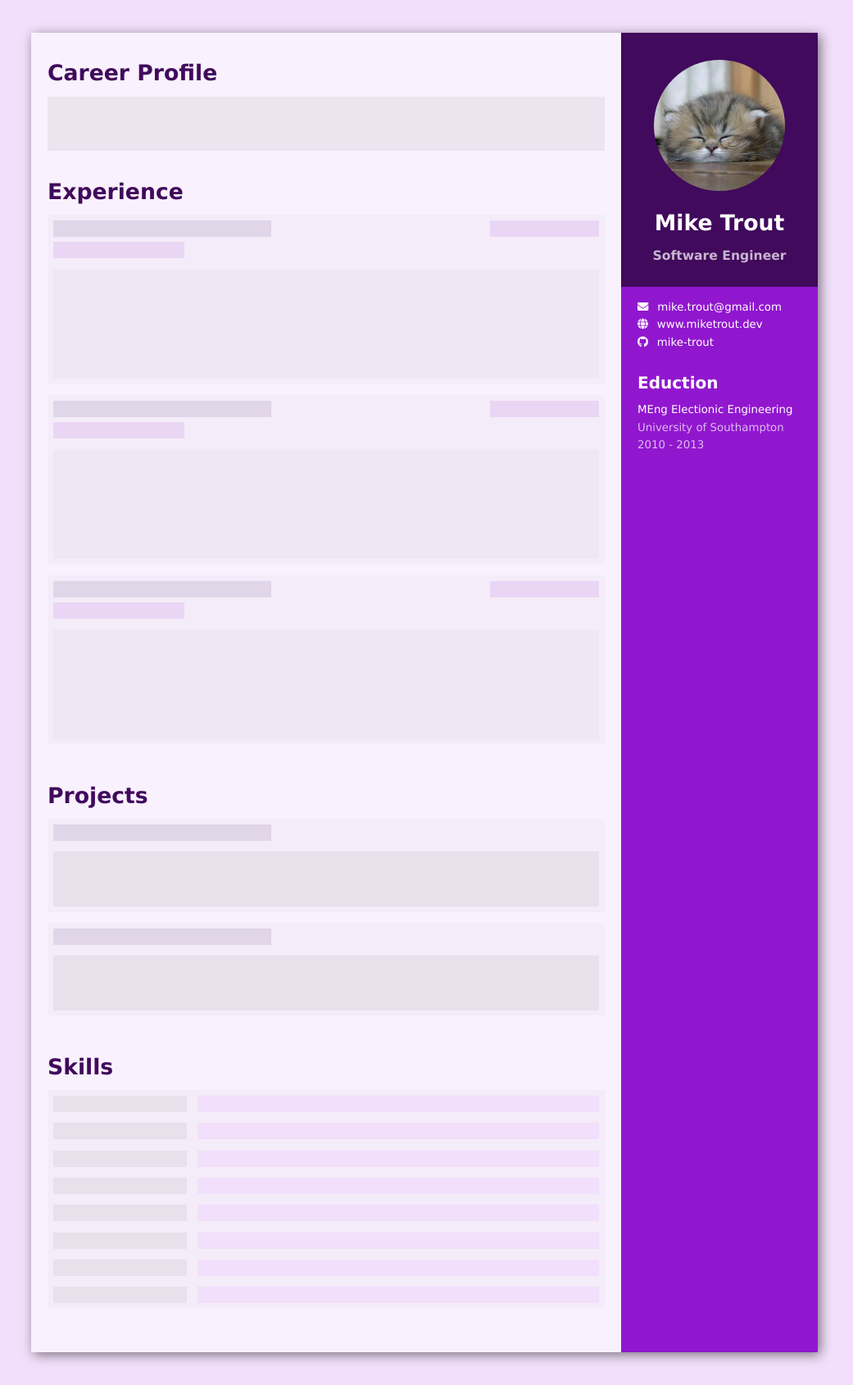
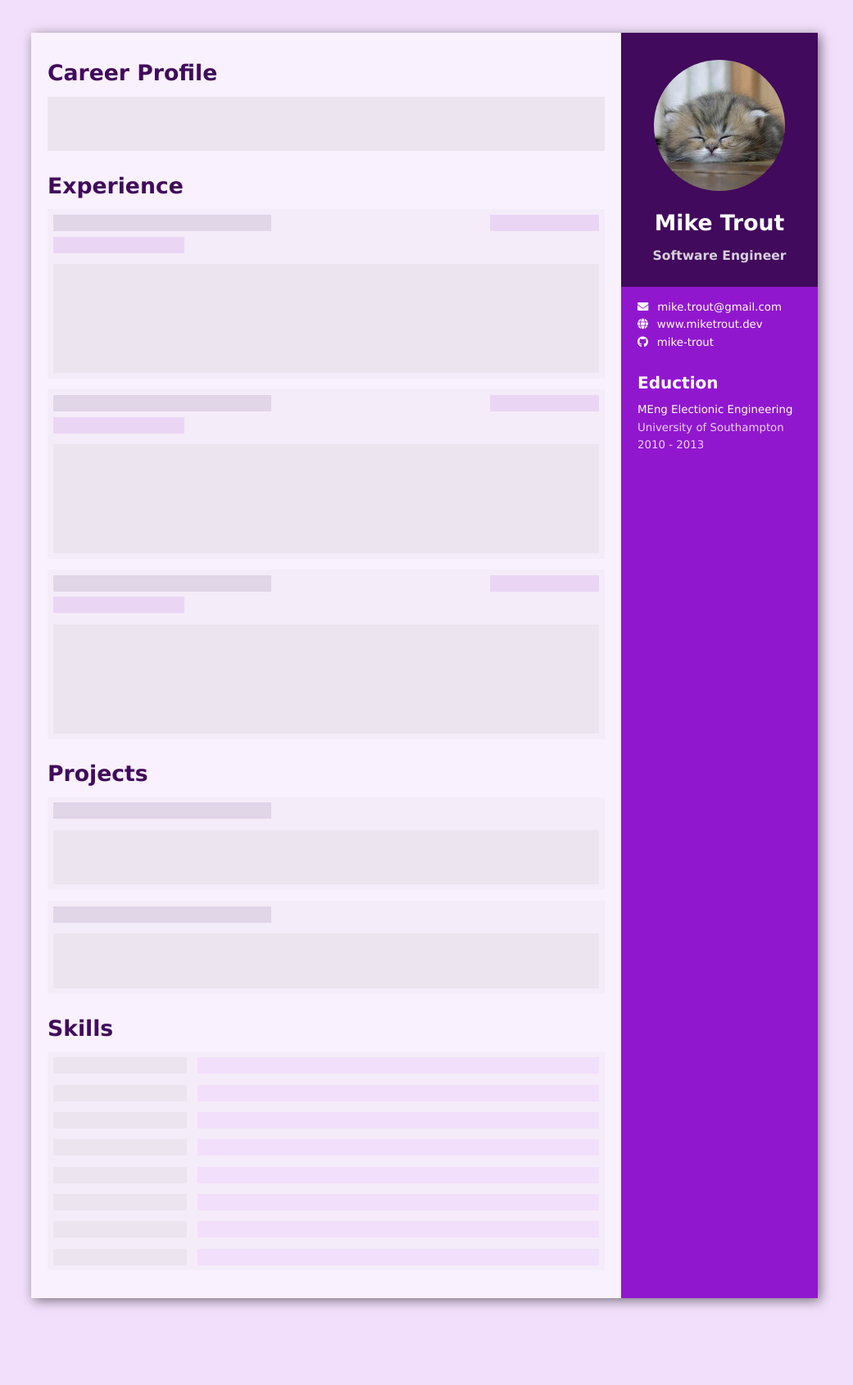
Before and after one commit to mike-trout/www.miketrout.dev, a plain HTML site: page miketrout.dev/index.html in a window 1280 px wide. Shown: the whole page at 82% size, without its empty margins (122-1163 px from the left). After the commit the page ends 1624 px from the top, so only its background shows below. Drawn offline with Linux system fonts and the light colour scheme; no server answers.

Commit message:
Stylistic changes.

```diff
--- a/miketrout.dev/css/main.css
+++ b/miketrout.dev/css/main.css
@@ -1,5 +1,5 @@
 :root {
-  font-family: Verdana, Arial, Serif;
+  font-family: Verdana, Arial, sans-serif;
   font-size: 10pt;
 }
 * {
@@ -29,20 +29,21 @@ main {
   padding: 1.5rem;
 }
 .career-profile {
-  margin: 0 0 1.5rem 0;
+  margin: 0;
 }
 .career-profile__title {
   color: hsl(280, 80%, 20%);
   margin: 1rem 0;
 }
 .career-profile__content {
+  margin: 1rem 0;
   min-height: 5rem;
 }
 .career-profile__content--placeholder {
   background-color: rgba(0, 0, 0, 0.05);
 }
 .experience {
-  margin: 0 0 1.5rem 0;
+  margin: 0;
 }
 .experience__title {
   color: hsl(280, 80%, 20%);
@@ -53,16 +54,16 @@ main {
   grid-column-gap: 0.5rem;
   grid-row-gap: 0.5rem;
   grid-template-columns: 2fr 1fr;
-  grid-template-rows: 1.5rem 2rem auto;
+  grid-template-rows: auto 2rem 1fr;
   grid-template-areas:
     "job-role date-range"
     "employer employer"
     "description description";
   margin: 1rem 0;
-  padding: 0.5rem;
 }
 .experience__item--placeholder {
   background-color: rgba(0, 0, 0, 0.02);
+  padding: 0.5rem;
 }
 .experience__item-job-role {
   color: hsl(280, 80%, 20%);
@@ -97,15 +98,19 @@ main {
 }
 .experience__item-description {
   grid-area: description;
+  text-align: justify;
+}
+.experience__item-description p {
+  margin: 0 0 1em 0;
 }
 .experience__item-description--placeholder {
-  background-color: rgba(0, 0, 0, 0.02);
+  background-color: rgba(0, 0, 0, 0.03);
   height: 10rem;
 }
 @media only screen and (max-width: 600px) {
   .experience__item {
     grid-template-columns: 1fr;
-    grid-template-rows: 2rem 1.5rem 2rem auto;
+    grid-template-rows: 2rem auto 2rem 1fr;
     grid-template-areas:
       "job-role"
       "date-range"
@@ -117,7 +122,7 @@ main {
   }
 }
 .projects {
-  margin: 0 0 1.5rem 0;
+  margin: 0;
 }
 .projects__title {
   color: hsl(280, 80%, 20%);
@@ -129,10 +134,10 @@ main {
   grid-template-columns: 1fr;
   grid-template-rows: 2rem auto;
   margin: 1rem 0;
-  padding: 0.5rem;
 }
 .projects__item--placeholder {
   background-color: rgba(0, 0, 0, 0.02);
+  padding: 0.5rem;
 }
 .projects__title-title {
   color: hsl(280, 80%, 20%);
@@ -147,11 +152,11 @@ main {
   width: 20rem;
 }
 .projects__item-description--placeholder {
-  background-color: rgba(0, 0, 0, 0.05);
+  background-color: rgba(0, 0, 0, 0.03);
   height: 5rem;
 }
 .skills {
-  margin: 0 0 1.5rem 0;
+  margin: 0;
 }
 .skills__title {
   color: hsl(280, 80%, 20%);
@@ -164,10 +169,10 @@ main {
   grid-template-columns: 1fr 3fr;
   grid-template-rows: repeat(2rem);
   margin: 1rem 0;
-  padding: 0.5rem;
 }
 .skills__detail--placeholder {
   background-color: rgba(0, 0, 0, 0.02);
+  padding: 0.5rem;
 }
 .skills__detail-item-name {
   color: hsl(280, 80%, 20%);
@@ -175,7 +180,7 @@ main {
   height: 1.5rem;
 }
 .skills__detail-item-name--placeholder {
-  background-color: rgba(0, 0, 0, 0.05);
+  background-color: rgba(0, 0, 0, 0.03);
 }
 .skills__detail-item-score {
   color: hsl(280, 80%, 45%);
@@ -212,7 +217,7 @@ main {
   margin: 0;
 }
 .profile__job-role {
-  color: rgba(255, 255, 255, 0.7);
+  color: rgba(255, 255, 255, 0.8);
 }
 .contact-details {
   list-style: none;
@@ -243,10 +248,10 @@ main {
   margin: 0 0 0.5rem 0;
 }
 .education__establishment {
-  color: rgba(255, 255, 255, 0.7);
+  color: rgba(255, 255, 255, 0.8);
   margin: 0 0 0.5rem 0;
 }
 .education__date-range {
-  color: rgba(255, 255, 255, 0.7);
+  color: rgba(255, 255, 255, 0.8);
   margin: 0 0 0.5rem 0;
 }
```
